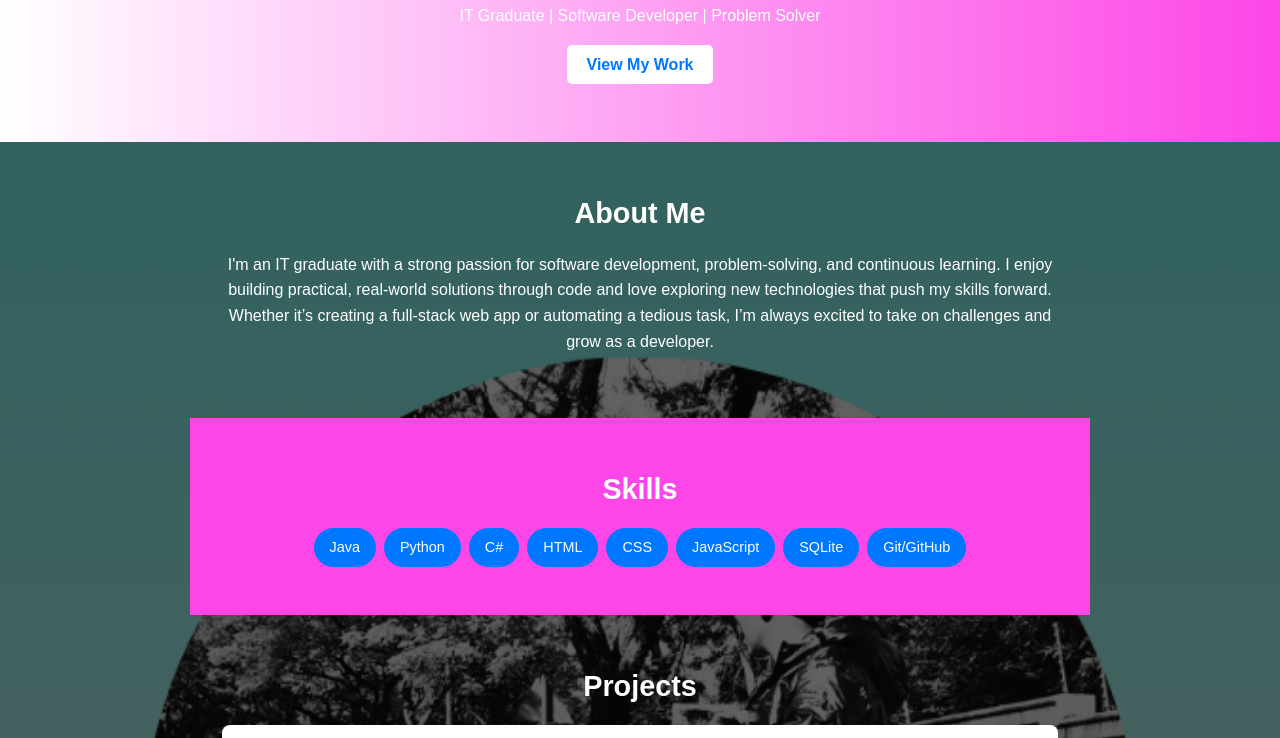
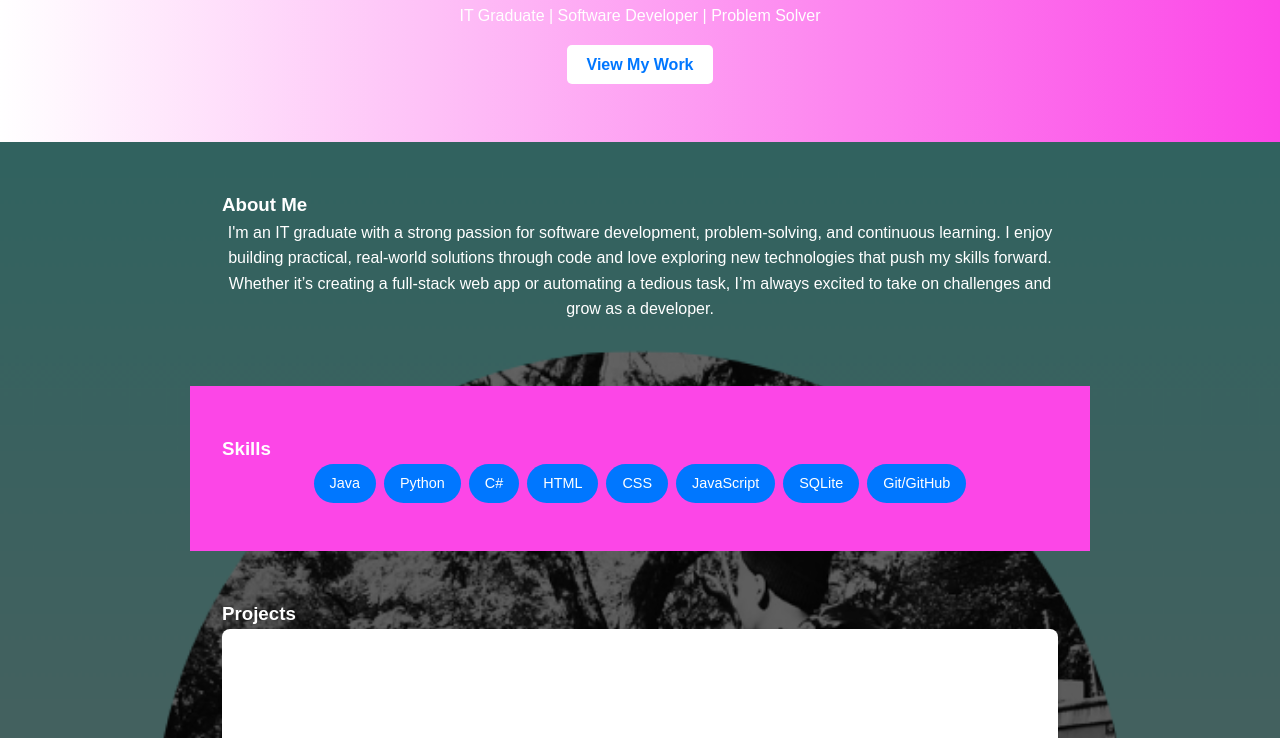
Before and after one commit to Mandy380/My-Portfolio, a plain HTML site: page index.html in a window 1280 px wide. Shown: the part 199-937 px from the top of the page. Drawn offline with Linux system fonts and the light colour scheme; files whose address does not match are found by name.

Commit message:
Update style.css

```diff
--- a/style.css
+++ b/style.css
@@ -105,7 +105,7 @@ body {
   max-width: 900px;
   margin: auto;
 }
-.section h3 {
+.section h4 {
   font-size: 1.8rem;
   margin-bottom: 1rem;
   text-align: center;
```
